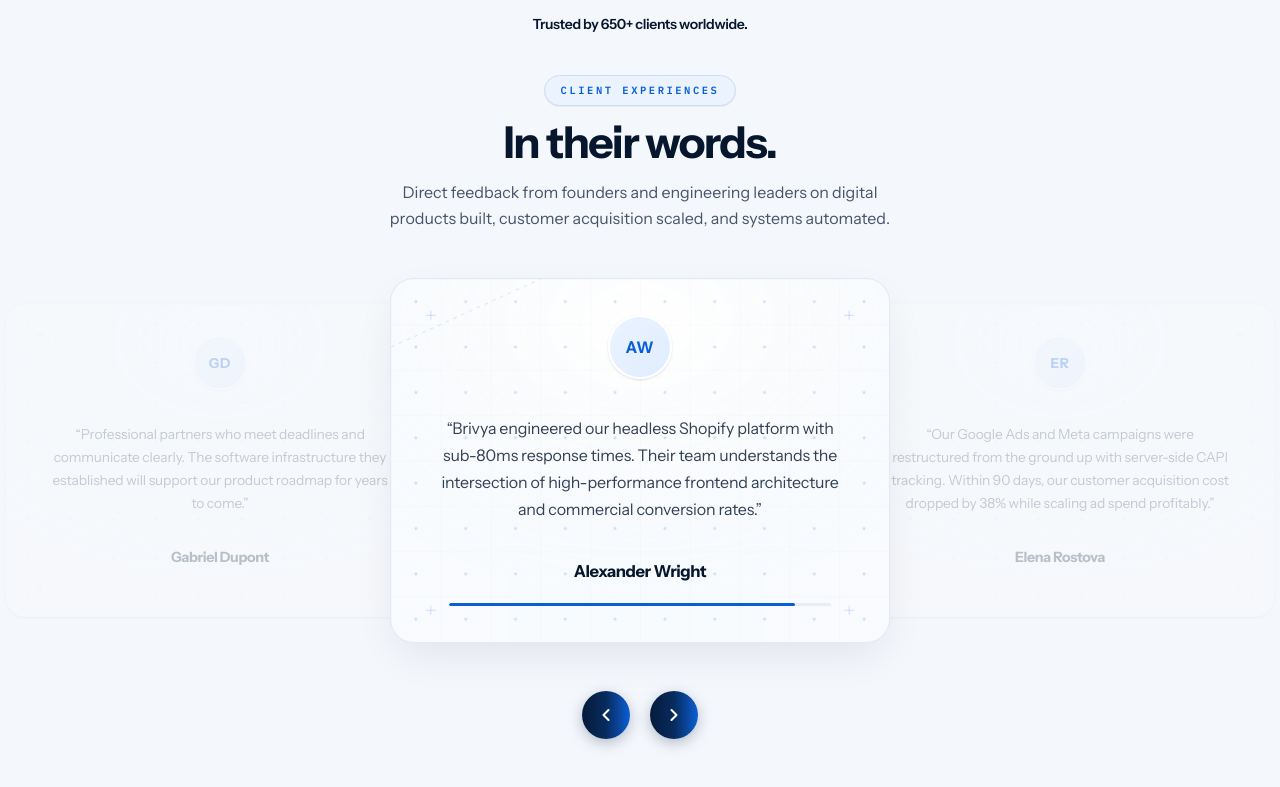
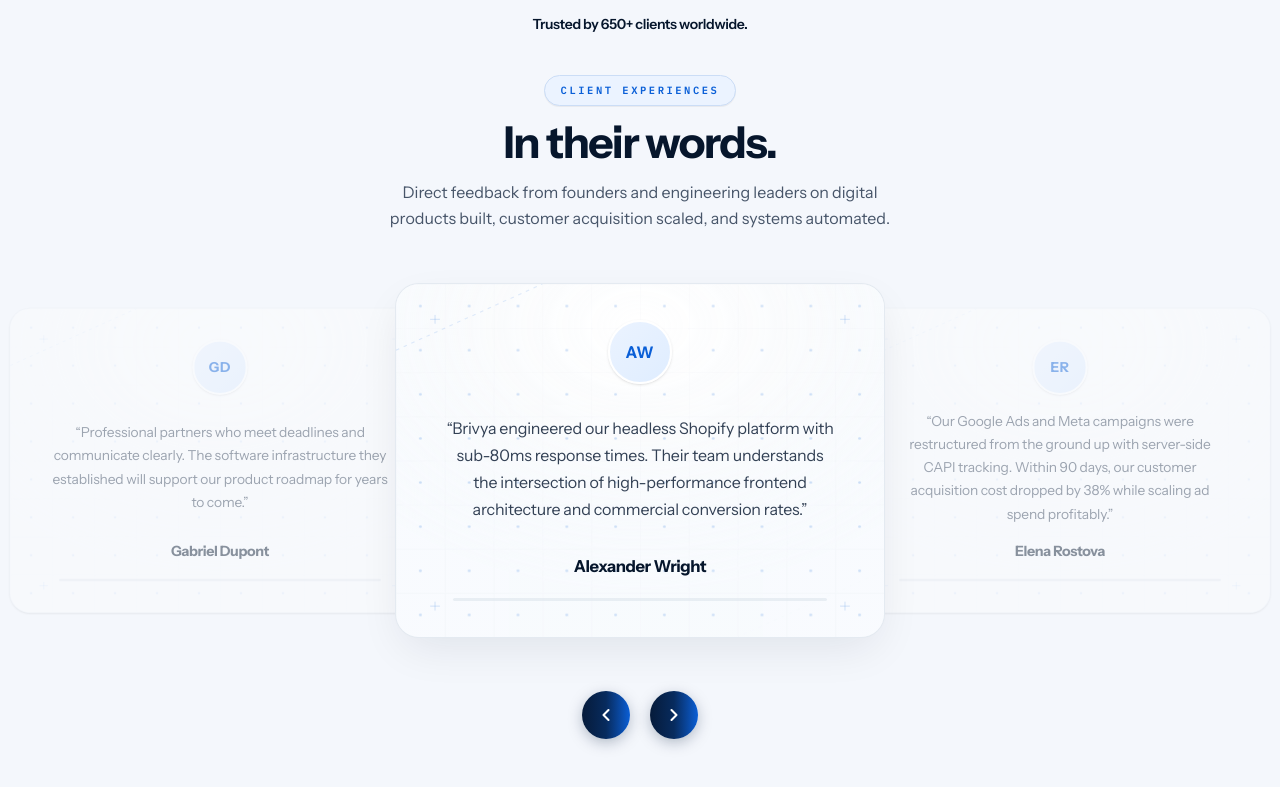
Before and after one commit to ahmeen2812/brivya-platform, a Next.js app: page / in a window 1280 px wide. Shown: the part 1628-2415 px from the top of the page. Built offline with nearby package versions, Linux system fonts and the light colour scheme.

Commit message:
feat(testimonials): redesign ReviewCard with 88% wide progress bar and card-only hover listeners

```diff
--- a/src/components/sections/testimonials/components/ReviewCard.tsx
+++ b/src/components/sections/testimonials/components/ReviewCard.tsx
@@ -4,29 +4,17 @@ import React, { forwardRef } from "react";
 import Image from "next/image";
 import { ReviewItem, CarouselSlot } from "../types";
 import { ReviewCardTexture } from "../textures/ReviewCardTexture";
-import { CardProgressBar } from "./CardProgressBar";
 
 export interface ReviewCardProps {
   readonly review: ReviewItem;
   readonly slot: CarouselSlot;
-  readonly progress?: number; // 0 to 100 for active center card
-  readonly isPaused?: boolean;
+  readonly progressRef?: React.RefObject<HTMLDivElement | null>;
   readonly onCardMouseEnter?: () => void;
   readonly onCardMouseLeave?: () => void;
 }
 
 export const ReviewCard = forwardRef<HTMLDivElement, ReviewCardProps>(
-  (
-    {
-      review,
-      slot,
-      progress = 0,
-      isPaused = false,
-      onCardMouseEnter,
-      onCardMouseLeave,
-    },
-    ref
-  ) => {
+  ({ review, slot, progressRef, onCardMouseEnter, onCardMouseLeave }, ref) => {
     const isCenter = slot === "center";
 
     return (
@@ -39,20 +27,19 @@ export const ReviewCard = forwardRef<HTMLDivElement, ReviewCardProps>(
         onMouseEnter={onCardMouseEnter}
         onMouseLeave={onCardMouseLeave}
         /*
-          Refined Visual Quality:
-          - Equal-height layout (min-h-[340px] sm:min-h-[355px] md:min-h-[365px])
-          - Prominent center card with elevated shadow; subdued side cards
+          Vertical Composition:
+          Top Center Avatar -> Middle Center Quote -> Bottom Center Name -> 88% Wide Progress Bar
         */
-        className={`group relative w-full max-w-[440px] sm:max-w-[480px] md:max-w-[500px] min-h-[340px] sm:min-h-[355px] md:min-h-[365px] rounded-2xl sm:rounded-3xl bg-white border flex flex-col items-center text-center justify-between p-6 sm:p-7 md:p-8 select-none transition-all duration-400 overflow-hidden ${
+        className={`group relative w-full max-w-[430px] sm:max-w-[470px] md:max-w-[490px] min-h-[330px] sm:min-h-[345px] md:min-h-[355px] rounded-2xl sm:rounded-3xl bg-white border flex flex-col items-center text-center justify-between p-6 sm:p-7 md:p-8 select-none transition-all duration-300 overflow-hidden ${
           isCenter
             ? "border-slate-200/90 shadow-[0_16px_45px_-8px_rgba(6,22,44,0.09)] pointer-events-auto"
-            : "border-slate-200/60 shadow-sm pointer-events-none opacity-45 sm:opacity-55"
+            : "border-slate-200/60 shadow-sm pointer-events-none"
         }`}
       >
-        {/* 1. Subtle Architectural Vector Texture Background */}
+        {/* Subtle Background Texture */}
         <ReviewCardTexture isActive={isCenter} />
 
-        {/* 2. TOP CENTER: Circular Avatar Portrait / Initials */}
+        {/* 1. TOP CENTER: Circular Avatar Portrait / Initials */}
         <div className="relative z-10 flex flex-col items-center justify-center shrink-0 pt-1">
           <div className="relative flex h-14 w-14 sm:h-16 sm:w-16 items-center justify-center rounded-full bg-gradient-to-br from-[#EBF3FF] to-[#DFEDFF] border-2 border-white text-[#0A5FD7] font-sans font-bold text-base shadow-sm overflow-hidden">
             {review.avatarUrl ? (
@@ -69,23 +56,34 @@ export const ReviewCard = forwardRef<HTMLDivElement, ReviewCardProps>(
           </div>
         </div>
 
-        {/* 3. MIDDLE CENTER: Review Text in Quotation Marks */}
+        {/* 2. MIDDLE CENTER: Review Text in Quotation Marks */}
         <div className="relative z-10 my-auto py-3 sm:py-4 flex items-center justify-center">
           <p className="font-sans text-[14.5px] sm:text-[15.5px] md:text-[16px] leading-[1.7] text-[#334155] font-normal tracking-[-0.01em] text-center max-w-[92%]">
             &ldquo;{review.quote}&rdquo;
           </p>
         </div>
 
-        {/* 4. BOTTOM CENTER: Customer's Name & Wide Progress Indicator */}
+        {/* 3. BOTTOM CENTER: Customer's Name & Wide Horizontal Progress Bar */}
         <div className="relative z-10 w-full flex flex-col items-center justify-center shrink-0 pb-1">
           <h4 className="font-sans text-[15.5px] sm:text-[16.5px] font-bold text-[#06162C] tracking-tight">
             {review.name}
           </h4>
 
-          {/* Wide Horizontal Progress Bar (88% Width) near bottom edge */}
-          <div className="w-full mt-5">
+          {/*
+            Wide Horizontal Progress Bar:
+            Occupies 88% width near the bottom inside edge of the card.
+            Animated directly via GSAP without React state re-rendering lag.
+          */}
+          <div
+            aria-hidden="true"
+            className="w-[88%] mx-auto h-[3px] rounded-full bg-slate-200/70 overflow-hidden mt-5"
+          >
             {isCenter && (
-              <CardProgressBar progress={progress} isPaused={isPaused} />
+              <div
+                ref={progressRef}
+                className="h-full bg-[#0A5FD7] rounded-full origin-left will-change-transform"
+                style={{ transform: "scaleX(0)" }}
+              />
             )}
           </div>
         </div>
```
